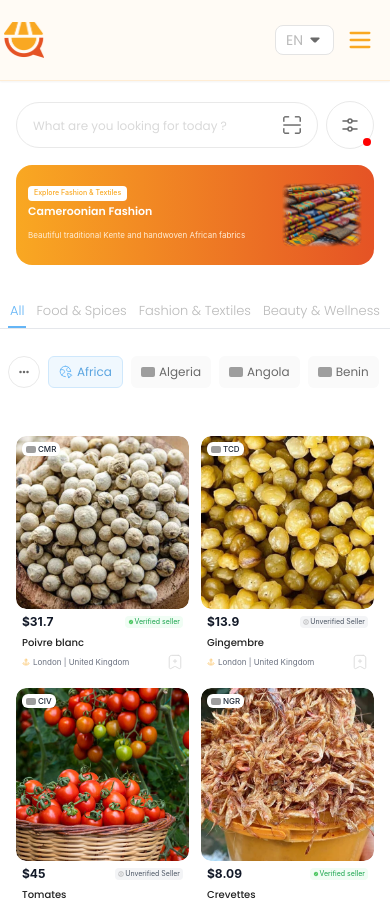
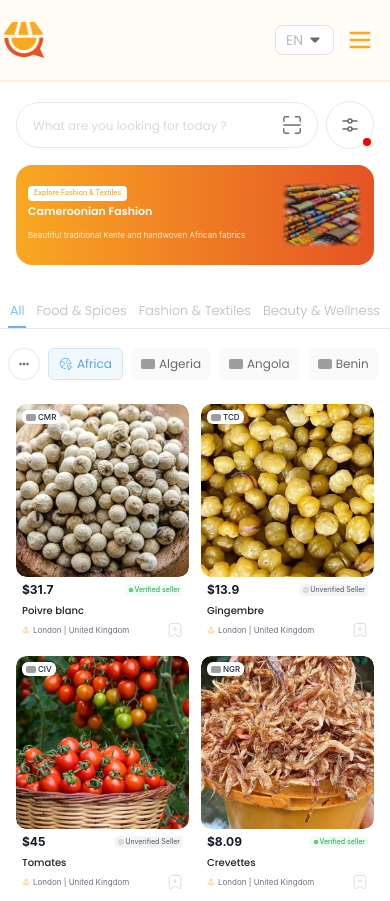
Before and after one commit to Bao-Technologies-and-Travels/BaoAfrik, a React (Create React App) app: page / in a window 390 px wide. Shown: the top 901 px of the page. Built offline with nearby package versions, Linux system fonts and the light colour scheme; grey boxes are pictures that could not be loaded; the HTML template or start-up script is replaced by a standard one.

Commit message:
Adjust mobile filter button section in Home component for improved visual consistency by modifying margin styles.

```diff
--- a/src/pages/Home.tsx
+++ b/src/pages/Home.tsx
@@ -1489,7 +1489,7 @@ const Home: React.FC = () => {
       </section>
 
       {/* Mobile Filter Buttons - Horizontal Scroll */}
-      <section className="bg-white pb-4 md:hidden">
+      <section className="bg-white md:hidden" style={{ marginTop: '-8px', marginBottom: '-8px' }}>
         <div className="px-2">
           <div className="flex gap-2 overflow-x-auto scrollbar-hide">
             {/* More Options Button */}
```
